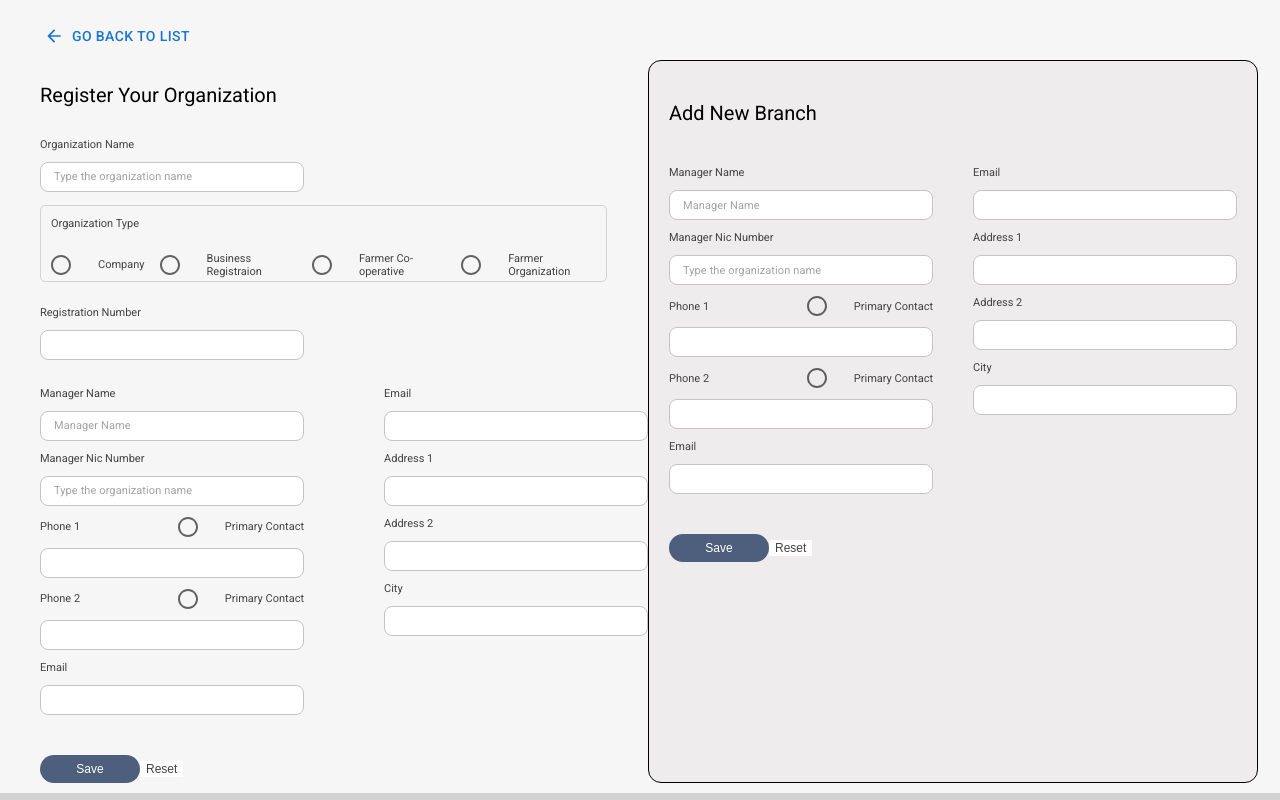
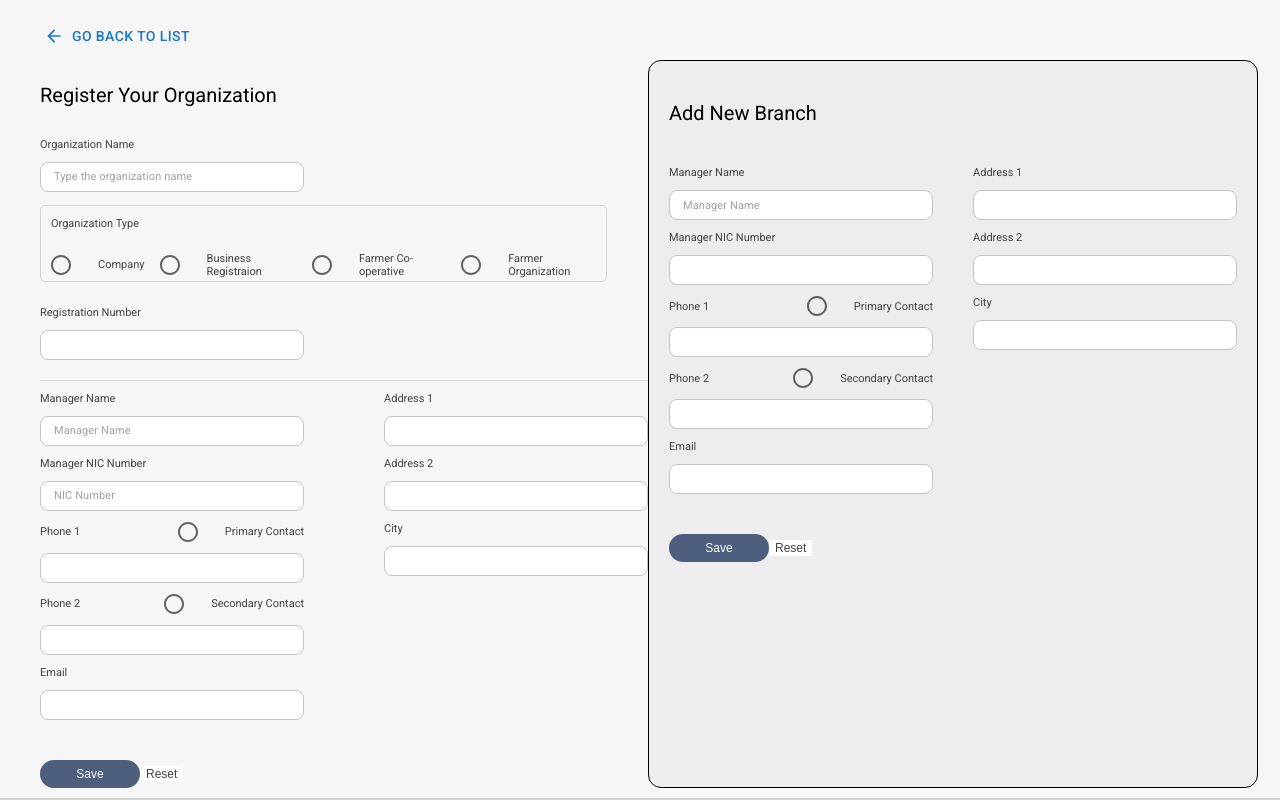
Before and after one commit to upeka-silva/Eagriclient, a React (Create React App) app: page /organization in a window 1280 px wide. Built offline with nearby package versions, Linux system fonts and the light colour scheme.

Commit message:
bug fixed

```diff
--- a/src/pages/Organization/Organization.js
+++ b/src/pages/Organization/Organization.js
@@ -15,6 +15,7 @@ import { useNavigate } from "react-router";
 import ArrowBackIcon from "@mui/icons-material/ArrowBack";
 import { Button } from "@mui/material";
 import { ActionWrapper } from "../../components/PageLayout/ActionWrapper";
+import Divider from '@mui/material/Divider';
 
 const Organization = () => {
   const navigate = useNavigate();
@@ -35,11 +36,11 @@ const Organization = () => {
   return (
     <Wrapper>
       <div style={{ display: "flex", flexDirection: "column" }}>
-      <ActionWrapper isLeft>
-        <Button startIcon={<ArrowBackIcon />} onClick={goBack}>
-          Go back to list
-        </Button>
-      </ActionWrapper>
+        <ActionWrapper isLeft>
+          <Button startIcon={<ArrowBackIcon />} onClick={goBack}>
+            Go back to list
+          </Button>
+        </ActionWrapper>
         <FormHeader>Register Your Organization</FormHeader>
         <FormWrapper>
           <FieldWrapper>
@@ -104,7 +105,7 @@ const Organization = () => {
               }}
             />
           </FieldWrapper>
-          <hr style={{ border: "2px", backgroundColor: "red" }} />
+          <Divider style={{marginTop: "20px"}} />
           <ContactWrapper>
             <div style={{ display: "flex", flexDirection: "column" }}>
               <FieldWrapper>
@@ -130,13 +131,13 @@ const Organization = () => {
                 />
               </FieldWrapper>
               <FieldWrapper>
-                <FieldName>Manager Nic Number</FieldName>
+                <FieldName>Manager NIC Number</FieldName>
                 <TextField
                   name="nic"
                   id="nic"
                   value={formData?.nic || ""}
                   fullWidth
-                  placeholder="Type the organization name"
+                  placeholder="NIC Number"
                   onChange={(e) => handleChange(e?.target?.value || "", "nic")}
                   sx={{
                     width: "264px",
@@ -208,7 +209,7 @@ const Organization = () => {
                     }}
                   >
                     <FormControlLabel control={<Radio />} />
-                    <FieldName>Primary Contact</FieldName>
+                    <FieldName>Secondary Contact</FieldName>
                   </div>
                 </div>
 
@@ -254,27 +255,6 @@ const Organization = () => {
               </FieldWrapper>
             </div>
             <div style={{ display: "flex", flexDirection: "column" }}>
-              <FieldWrapper>
-                <FieldName>Email</FieldName>
-                <TextField
-                  name="email"
-                  id="email"
-                  value={formData?.email || ""}
-                  fullWidth
-                  onChange={(e) =>
-                    handleChange(e?.target?.value || "", "email")
-                  }
-                  sx={{
-                    width: "264px",
-                    "& .MuiInputBase-root": {
-                      height: "30px",
-                      borderRadius: "8px",
-                      backgroundColor: `${Colors.white}`,
-                      fontSize: "11px",
-                    },
-                  }}
-                />
-              </FieldWrapper>
               <FieldWrapper>
                 <FieldName>Address 1</FieldName>
                 <TextField
@@ -377,13 +357,12 @@ const Organization = () => {
               />
             </FieldWrapper>
             <FieldWrapper>
-              <FieldName>Manager Nic Number</FieldName>
+              <FieldName>Manager NIC Number</FieldName>
               <TextField
                 name="nic"
                 id="nic"
                 value={formData?.nic || ""}
                 fullWidth
-                placeholder="Type the organization name"
                 onChange={(e) => handleChange(e?.target?.value || "", "nic")}
                 sx={{
                   width: "264px",
@@ -453,7 +432,7 @@ const Organization = () => {
                   }}
                 >
                   <FormControlLabel control={<Radio />} />
-                  <FieldName>Primary Contact</FieldName>
+                  <FieldName>Secondary Contact</FieldName>
                 </div>
               </div>
 
@@ -495,25 +474,6 @@ const Organization = () => {
             </FieldWrapper>
           </div>
           <div style={{ display: "flex", flexDirection: "column" }}>
-            <FieldWrapper>
-              <FieldName>Email</FieldName>
-              <TextField
-                name="email"
-                id="email"
-                value={formData?.email || ""}
-                fullWidth
-                onChange={(e) => handleChange(e?.target?.value || "", "email")}
-                sx={{
-                  width: "264px",
-                  "& .MuiInputBase-root": {
-                    height: "30px",
-                    borderRadius: "8px",
-                    backgroundColor: `${Colors.white}`,
-                    fontSize: "11px",
-                  },
-                }}
-              />
-            </FieldWrapper>
             <FieldWrapper>
               <FieldName>Address 1</FieldName>
               <TextField
--- a/src/pages/login/Login.js
+++ b/src/pages/login/Login.js
@@ -120,7 +120,7 @@ const Login = () => {
 						<BGImg />
 						<OtherLinkWrapper>
 							<RegisterButtons>Register Farmer</RegisterButtons>
-							<RegisterButtons onClick={goOrganization}>Register Organization</RegisterButtons>
+							<RegisterButtons onClick={goOrganization}>Register Your Organization</RegisterButtons>
 						</OtherLinkWrapper>
 					</LeftWrapper>
 				</Grid>
```
